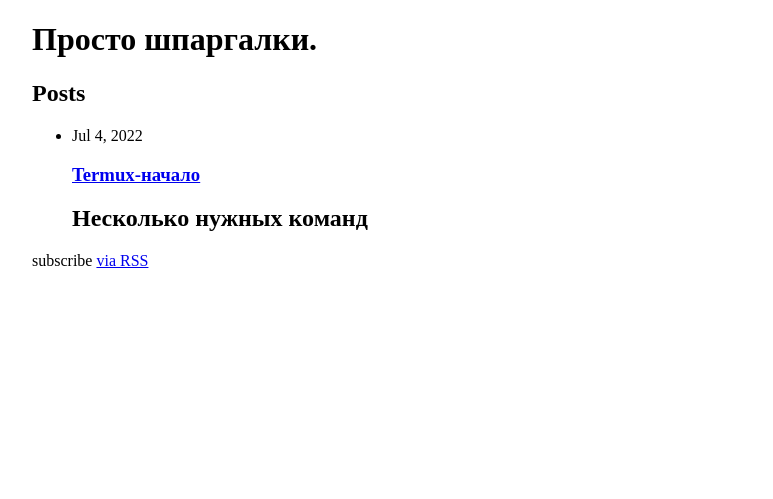
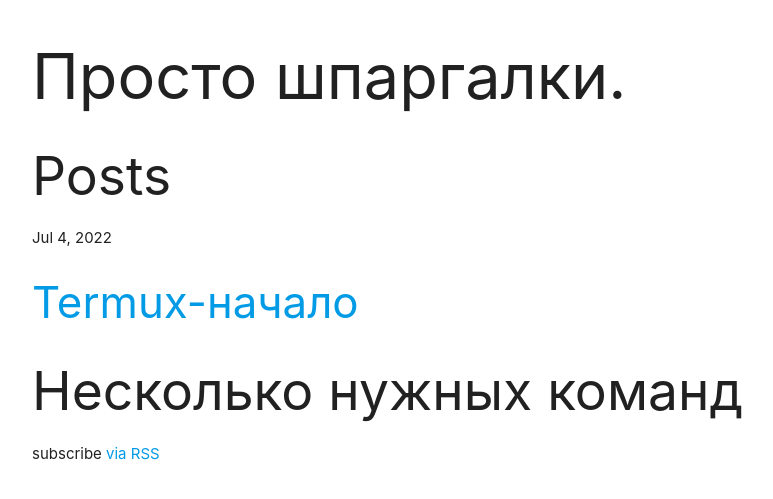
Before and after one commit to Dmistep/only-posts, a Jekyll site: the page built from index.html, in a window 1280 px wide. Shown: the top 499 px of the page, without its empty margins (128-901 px from the left). Built offline with Jekyll 4.4.1, drawn with Linux system fonts in a browser that asks for light colours.

Commit message:
update default.html

```diff
--- a/_layouts/default.html
+++ b/_layouts/default.html
@@ -5,6 +5,7 @@
     <meta charset="UTF-8">
     <meta http-equiv="X-UA-Compatible" content="IE=edge">
     <meta name="viewport" content="width=device-width, initial-scale=1.0">
+    <link rel="stylesheet" href="https://cdnjs.cloudflare.com/ajax/libs/materialize/1.0.0/css/materialize.min.css">
     <link rel="stylesheet" href="assets/css/style.css">
     <title>Document</title>
 </head>
```
